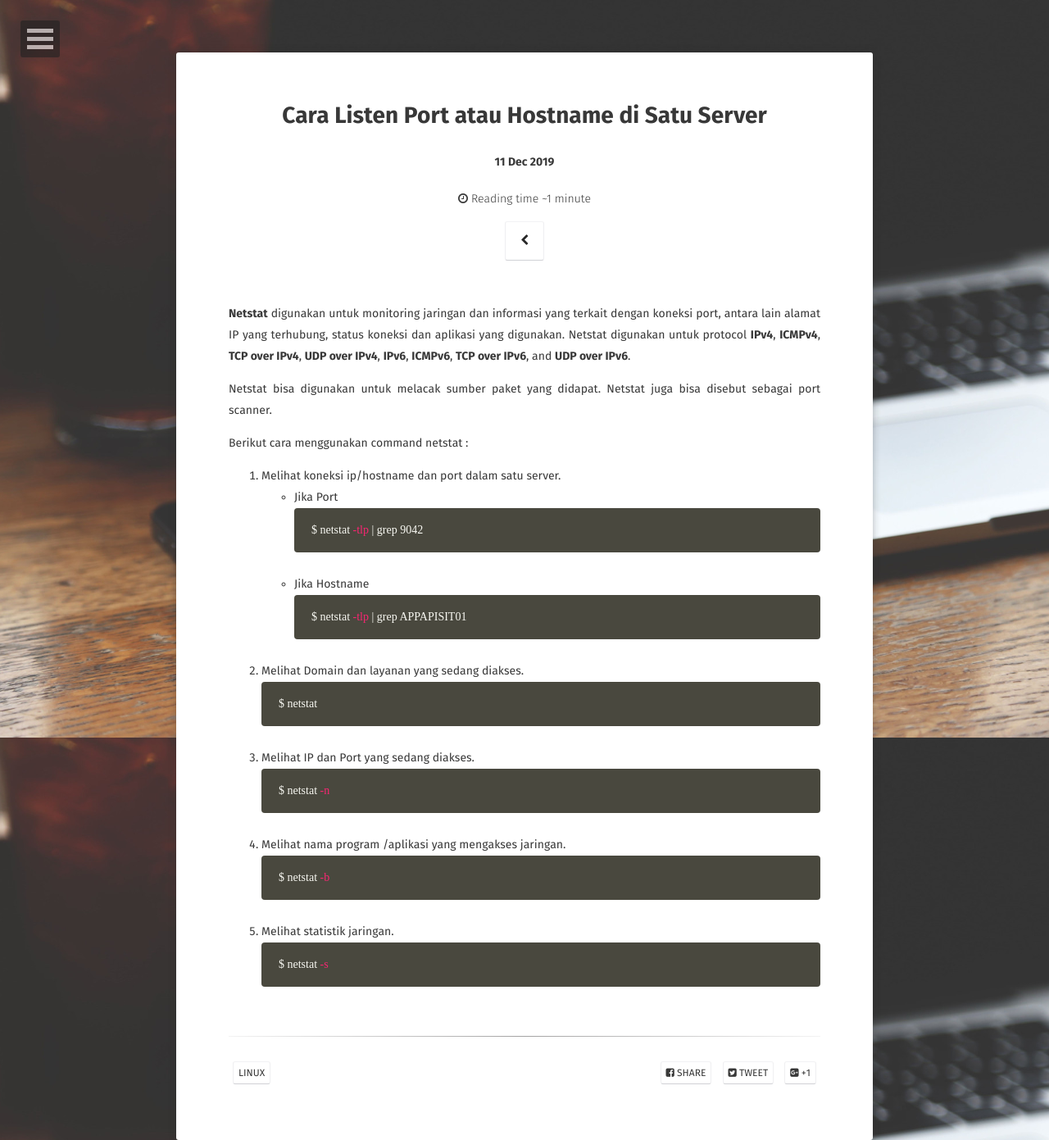
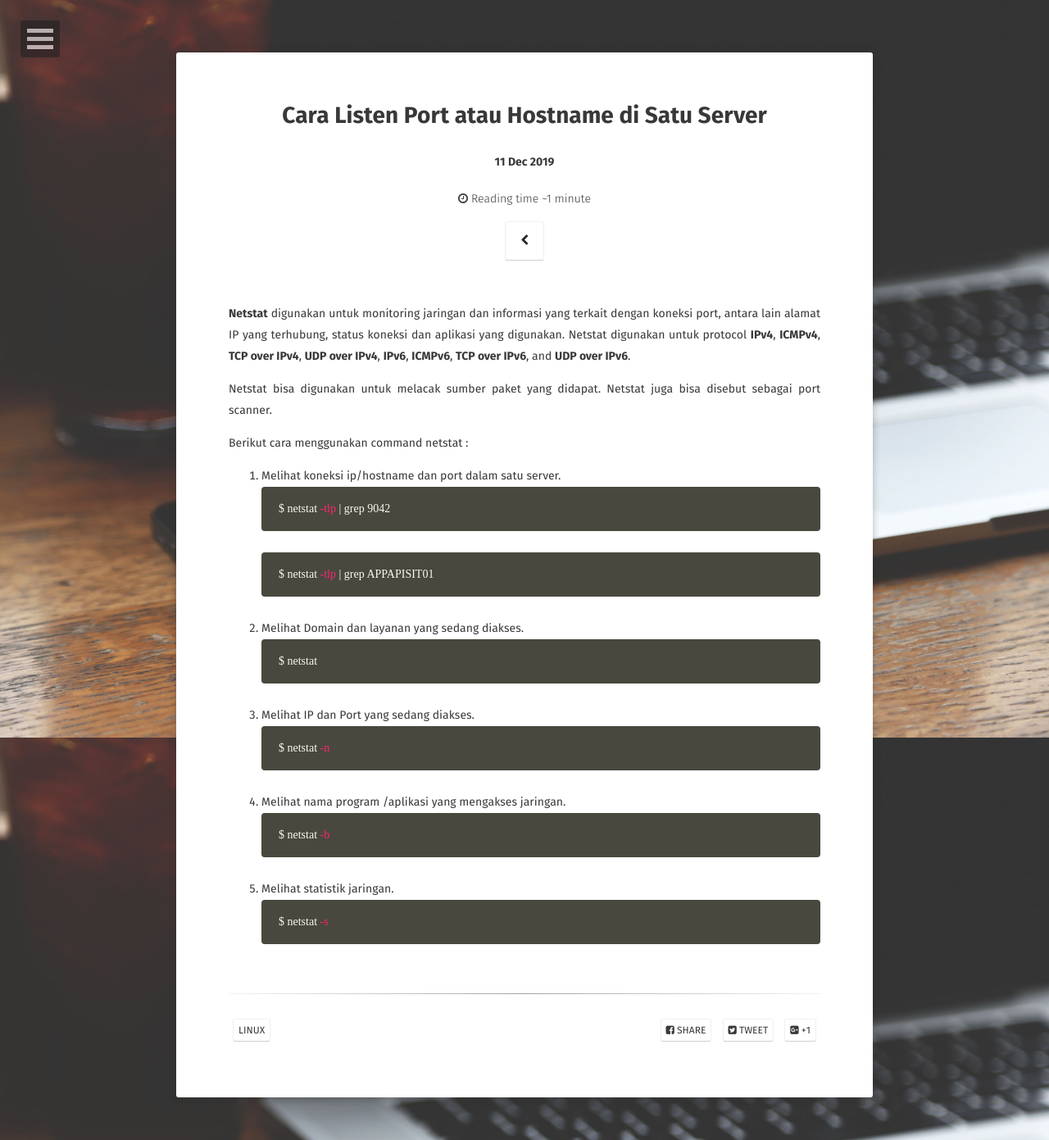
Before and after one commit to SandyRahman/sandyrahman.github.io, a Jekyll site: the page built from _posts/2019-12-11-cara-listen-port-atau-hostname-di-satu-server.md, in a window 1280 px wide. Shown: the whole page at 82% size. Built offline with Jekyll 4.4.1, drawn with Linux system fonts in a browser that asks for light colours; some web fonts are replaced; comment, search, counter and statistics services are not loaded.

Commit message:
Update 2019-12-11-cara-listen-port-atau-hostname-di-satu-server.md

````diff
--- a/_posts/2019-12-11-cara-listen-port-atau-hostname-di-satu-server.md
+++ b/_posts/2019-12-11-cara-listen-port-atau-hostname-di-satu-server.md
@@ -13,11 +13,9 @@ Netstat bisa digunakan untuk melacak sumber paket yang didapat. Netstat juga bis
 Berikut cara menggunakan command netstat :
 
 1. Melihat koneksi ip/hostname dan port dalam satu server.
-* Jika Port
 ```sh
 $ netstat -tlp | grep 9042
 ```
-* Jika Hostname
 ```sh
 $ netstat -tlp | grep APPAPISIT01
 ```
````
